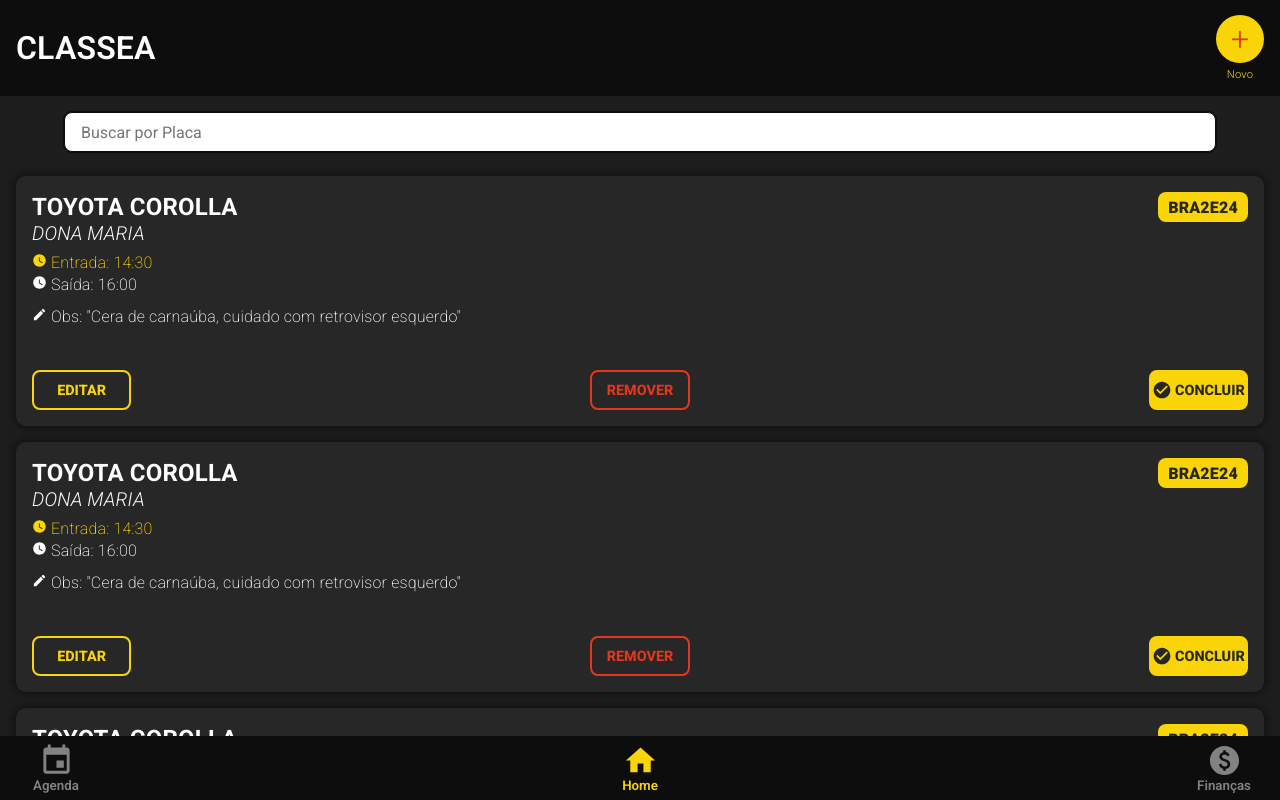
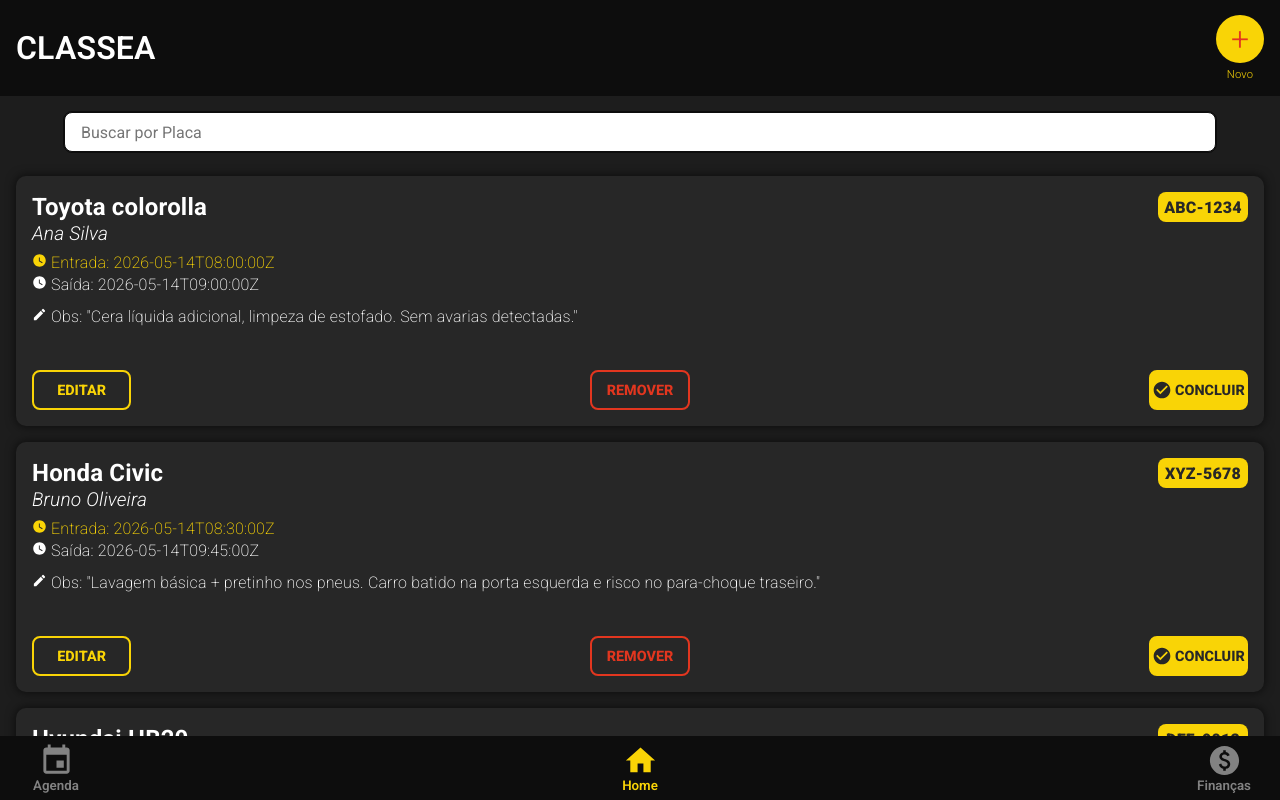
Before and after one commit to Bryan-OLima/LavaRapidoClasseA, a React (Vite) app: page / in a window 1280 px wide. Built offline with nearby package versions, Linux system fonts and the light colour scheme.

Commit message:
cards are now dinamic with mocked data, icons added, name added on card

```diff
--- a/src/components/Header/Header.tsx
+++ b/src/components/Header/Header.tsx
@@ -1,5 +1,5 @@
 import './style.css';
-import logo from '../../assets/classea.png';
+// import logo from '../../assets/classea.png';
 
 function Header() {
   return (
--- a/src/components/WashCard/WashCard.tsx
+++ b/src/components/WashCard/WashCard.tsx
@@ -5,29 +5,38 @@ import WatchLaterIcon from '@mui/icons-material/WatchLater';
 
 import './style.css';
 
-function WashCard() {
+interface WashCardProps {
+  car: string;
+  plate: string;
+  client: string;
+  entry: string;
+  exit?: string;
+  obs: string;
+}
+
+function WashCard({ car, plate, client, entry, exit, obs }: WashCardProps) {
   return (
     <div className="card">
       <div className="card-info">
-        <span className="card-title">TOYOTA COROLLA</span>
-        <span className="card-plate"> BRA2E24 </span>
+        <span className="card-title">{car}</span>
+        <span className="card-plate"> {plate} </span>
       </div>
 
-      <span className="card-name"> DONA MARIA</span>
+      <span className="card-name">{client}</span>
       <div className="card-schedule">
         <span className="card-text t-yellow">
           <WatchLaterIcon sx={{ fontSize: iconConfiguration.card.textIcon }} />{' '}
-          Entrada: 14:30
+          Entrada: {entry}
         </span>
         <span className="card-text">
           <WatchLaterIcon sx={{ fontSize: iconConfiguration.card.textIcon }} />{' '}
-          Saída: 16:00
+          Saída: {exit}
         </span>
       </div>
 
       <div className="card-obs card-text">
-        <EditIcon sx={{ fontSize: iconConfiguration.card.textIcon }} /> Obs:
-        "Cera de carnaúba, cuidado com retrovisor esquerdo"
+        <EditIcon sx={{ fontSize: iconConfiguration.card.textIcon }} /> Obs: "
+        {obs}"
       </div>
 
       <div className="card-btn-area">
@@ -43,3 +52,37 @@ function WashCard() {
 }
 
 export default WashCard;
+// return (
+//     <div className="card">
+//       <div className="card-info">
+//         <span className="card-title">TOYOTA COROLLA</span>
+//         <span className="card-plate"> BRA2E24 </span>
+//       </div>
+
+//       <span className="card-name"> DONA MARIA</span>
+//       <div className="card-schedule">
+//         <span className="card-text t-yellow">
+//           <WatchLaterIcon sx={{ fontSize: iconConfiguration.card.textIcon }} />{' '}
+//           Entrada: 14:30
+//         </span>
+//         <span className="card-text">
+//           <WatchLaterIcon sx={{ fontSize: iconConfiguration.card.textIcon }} />{' '}
+//           Saída: 16:00
+//         </span>
+//       </div>
+
+//       <div className="card-obs card-text">
+//         <EditIcon sx={{ fontSize: iconConfiguration.card.textIcon }} /> Obs:
+//         "Cera de carnaúba, cuidado com retrovisor esquerdo"
+//       </div>
+
+//       <div className="card-btn-area">
+//         <button className="card-btn btn-edt">EDITAR</button>
+//         <button className="card-btn btn-rmv">REMOVER</button>
+//         <button className="card-btn btn-ok">
+//           <CheckCircleIcon sx={{ fontSize: iconConfiguration.card.fontSize }} />
+//           CONCLUIR
+//         </button>
+//       </div>
+//     </div>
+//   );
--- a/src/hooks/useAuth.ts
+++ b/src/hooks/useAuth.ts
@@ -1,3 +1,3 @@
-import { useState, useEffect, useCallback } from 'react';
+// import { useState, useEffect, useCallback } from 'react';
 // import {onAuthStateChanged, type User} from 'firebase/auth';
 // import {auth} from '..config/FirebaseConfig;
--- a/src/mocks/washes.tsx
+++ b/src/mocks/washes.tsx
@@ -1,123 +1,122 @@
 export const MOCK_WASHES = [
   {
     id: 'f47ac10b-58cc-4372-a567-0e02b2c3d479',
-    cliente: {
-      nome: 'Ana Silva',
-      telefone: '(17) 99123-4567',
-      endereco: 'Rua das Palmeiras, 123',
+    client: {
+      name: 'Ana Silva',
+      phone: '(17) 99123-4567',
+      address: 'Rua das Palmeiras, 123',
     },
-    veiculo: {
-      modelo: 'Toyota Corolla',
-      placa: 'ABC-1234',
-      cor: 'Prata',
+    car: {
+      model: 'Toyota colorolla',
+      plate: 'ABC-1234',
+      color: 'Prata',
     },
-    servico: {
-      tipo: 'Completa',
+    service: {
+      type: 'Completa',
       valor: 120.0,
       status: 'pronto',
       os: 'Cera líquida adicional, limpeza de estofado',
-      observacao: 'Sem avarias detectadas.',
+      obs: 'Sem avarias detectadas.',
     },
     timestamps: {
-      entrada: '2026-05-14T08:00:00Z',
-      saida: '2026-05-14T09:00:00Z',
+      entry: '2026-05-14T08:00:00Z',
+      exit: '2026-05-14T09:00:00Z',
     },
   },
   {
     id: '550e8400-e29b-41d4-a716-446655440000',
-    cliente: {
-      nome: 'Bruno Oliveira',
-      telefone: '(17) 98877-6655',
-      endereco: 'Av. Brasil, 456',
+    client: {
+      name: 'Bruno Oliveira',
+      phone: '(17) 98877-6655',
+      address: 'Av. Brasil, 456',
     },
-    veiculo: {
-      modelo: 'Honda Civic',
-      placa: 'XYZ-5678',
-      cor: 'Preto',
+    car: {
+      model: 'Honda Civic',
+      plate: 'XYZ-5678',
+      color: 'Preto',
     },
-    servico: {
-      tipo: 'Simples',
+    service: {
+      type: 'Simples',
       valor: 50.0,
       status: 'pronto',
       os: 'Lavagem básica + pretinho nos pneus',
-      observacao:
-        'Carro batido na porta esquerda e risco no para-choque traseiro.',
+      obs: 'Carro batido na porta esquerda e risco no para-choque traseiro.',
     },
     timestamps: {
-      entrada: '2026-05-14T08:30:00Z',
-      saida: '2026-05-14T09:45:00Z',
+      entry: '2026-05-14T08:30:00Z',
+      exit: '2026-05-14T09:45:00Z',
     },
   },
   {
     id: '67e55044-10b1-426f-9247-bb680e5fe0c8',
-    cliente: {
-      nome: 'Carla Souza',
-      telefone: '(17) 99766-1122',
-      endereco: 'Rua XV de Novembro, 789',
+    client: {
+      name: 'Carla Souza',
+      phone: '(17) 99766-1122',
+      address: 'Rua XV de Novembro, 789',
     },
-    veiculo: {
-      modelo: 'Hyundai HB20',
-      placa: 'DEF-9012',
-      cor: 'Branco',
+    car: {
+      model: 'Hyundai HB20',
+      plate: 'DEF-9012',
+      color: 'Branco',
     },
-    servico: {
-      tipo: 'Ducha',
+    service: {
+      type: 'Ducha',
       valor: 35.0,
       status: 'pendente',
       os: 'Somente ducha externa rápida',
-      observacao: 'Vidro trincado no canto inferior direito.',
+      obs: 'Vidro trincado no canto inferior direito.',
     },
     timestamps: {
-      entrada: '2026-05-14T09:00:00Z',
-      saida: '2026-05-14T10:30:00Z',
+      entry: '2026-05-14T09:00:00Z',
+      exit: '2026-05-14T10:30:00Z',
     },
   },
   {
     id: '123e4567-e89b-12d3-a456-426614174000',
-    cliente: {
-      nome: 'Diego Santos',
-      telefone: '(17) 99144-8899',
-      endereco: 'Rua Santa Luzia, 12',
+    client: {
+      name: 'Diego Santos',
+      phone: '(17) 99144-8899',
+      address: 'Rua Santa Luzia, 12',
     },
-    veiculo: {
-      modelo: 'Jeep Renegade',
-      placa: 'GHI-3456',
-      cor: 'Verde Militar',
+    car: {
+      model: 'Jeep Renegade',
+      plate: 'GHI-3456',
+      color: 'Verde Militar',
     },
-    servico: {
-      tipo: 'Completa',
+    service: {
+      type: 'Completa',
       valor: 180.0,
       status: 'pendente',
       os: 'Cera cristalizadora e higienização de ar-condicionado',
-      observacao: 'Roda dianteira direita ralada.',
+      obs: 'Roda dianteira direita ralada.',
     },
     timestamps: {
-      entrada: '2026-05-14T09:15:00Z',
-      saida: '2026-05-14T11:00:00Z',
+      entry: '2026-05-14T09:15:00Z',
+      exit: '2026-05-14T11:00:00Z',
     },
   },
   {
     id: 'a0eebc99-9c0b-4ef8-bb6d-6bb9bd380a11',
-    cliente: {
-      nome: 'Elena Rocha',
-      telefone: '(17) 98155-2233',
-      endereco: 'Rua Tiradentes, 550',
+    client: {
+      name: 'Elena Rocha',
+      phone: '(17) 98155-2233',
+      address: 'Rua Tiradentes, 550',
     },
-    veiculo: {
-      modelo: 'Chevrolet Onix',
-      placa: 'JKL-7890',
-      cor: 'Azul',
+    car: {
+      model: 'Chevrolet Onix',
+      plate: 'JKL-7890',
+      color: 'Azul',
     },
-    servico: {
-      tipo: 'Simples',
+    service: {
+      type: 'Simples',
       valor: 60.0,
       status: 'não-iniciado',
       os: 'Lavagem simples + aspiração interna profunda',
-      observacao: 'Sem avarias aparentes.',
+      obs: 'Sem avarias aparentes.',
     },
     timestamps: {
-      entrada: '2026-05-14T10:00:00Z',
-      saida: null,
+      entry: '2026-05-14T10:00:00Z',
+      exit: '2026-05-14T12:00:00Z',
     },
   },
 ];
--- a/src/pages/HomePage/HomePage.tsx
+++ b/src/pages/HomePage/HomePage.tsx
@@ -1,13 +1,22 @@
 import WashCard from '../../components/WashCard/WashCard';
 import './style.css';
+import { MOCK_WASHES } from '../../mocks/washes';
 
 function HomePage() {
+  const washList = MOCK_WASHES.map((wash) => (
+    <WashCard
+      car={wash.car.model}
+      plate={wash.car.plate}
+      client={wash.client.name}
+      entry={wash.timestamps.entry}
+      exit={wash.timestamps.exit}
+      obs={`${wash.service.os}. ${wash.service.obs}`}
+    />
+  ));
   return (
     <section className="page-section">
       <input type="text" className="searchbar" placeholder="Buscar por Placa" />
-      <WashCard />
-      <WashCard />
-      <WashCard />
+      {washList}
     </section>
   );
 }
@@ -15,3 +24,11 @@ function HomePage() {
 export default HomePage;
 
 //wash recebe NOME DO CARRO, PLACA, ENTRADA, SAIDA, SERVIÇO, OBS, NOME DO CLIENTE, OS
+//  <WashCard
+//         car={wash.veiculo.modelo}
+//         plate={wash.veiculo.placa}
+//         client={wash.cliente.nome}
+//         entry={wash.timestamps.entrada}
+//         exit={wash.timestamps.saida}
+//         obs={`${wash.servico.os}. ${wash.servico.observacao}`}
+//       />
```
Also changed, not shown: src/config/FirebaseConfig.ts (+8 -8 lines).
